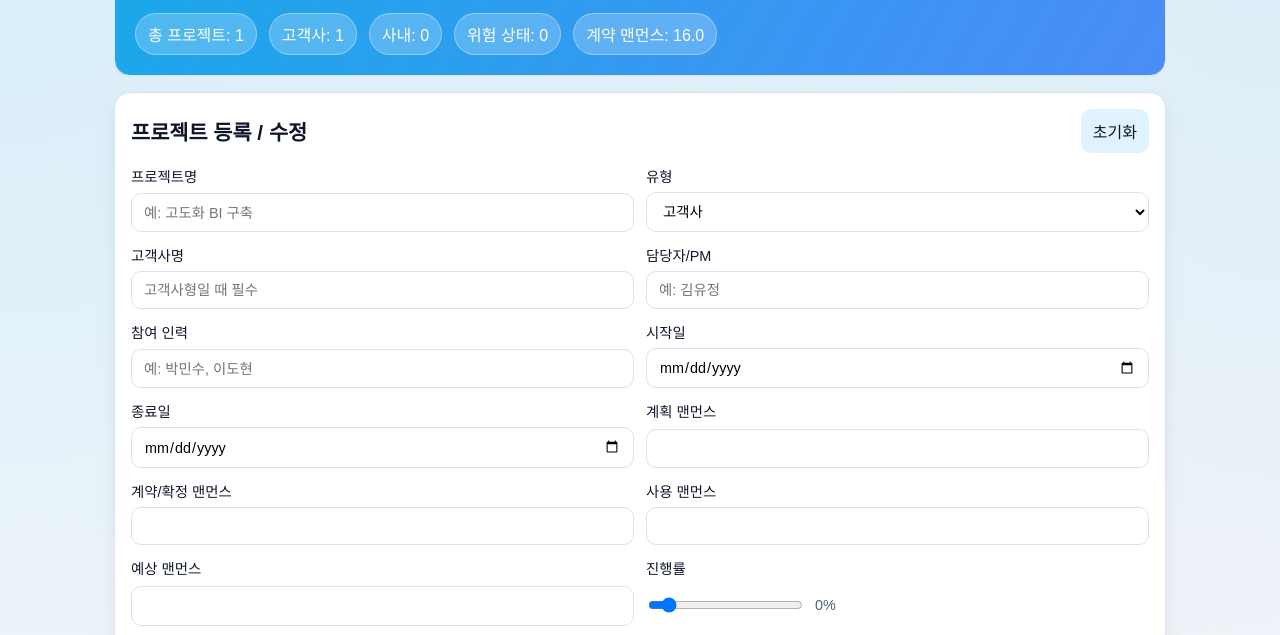
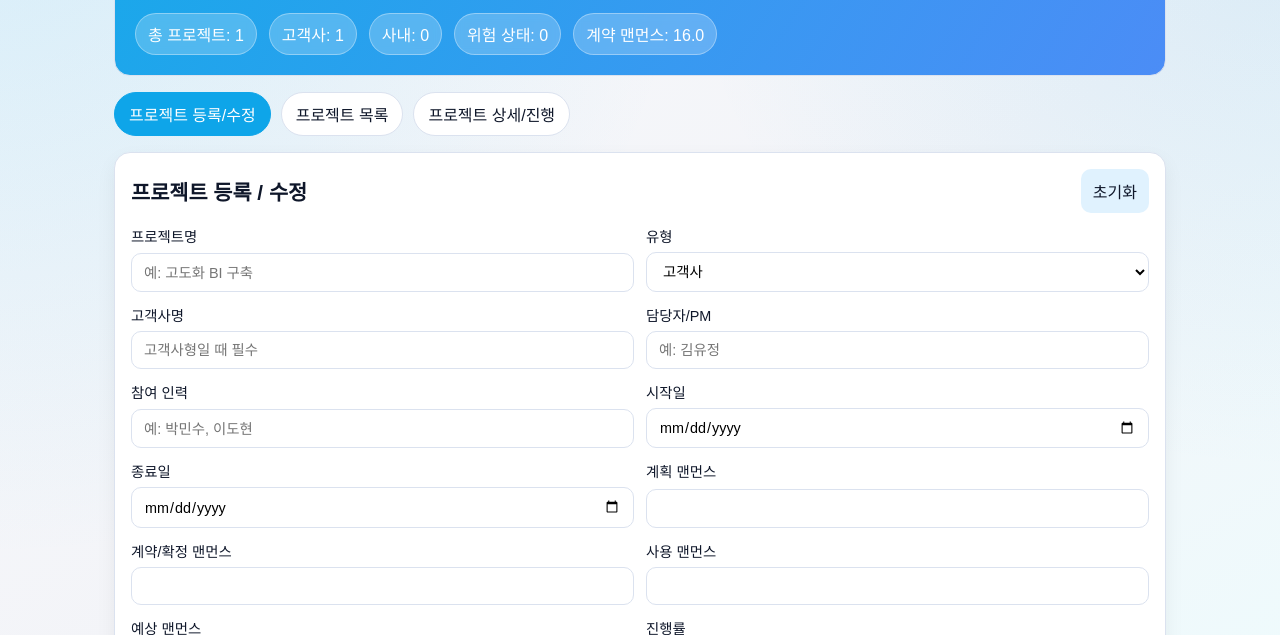
Before and after one commit to yujeong-kim13/projectops, a plain HTML site: page index.html in a window 1280 px wide. Shown: the part 140-775 px from the top of the page. Drawn offline with Linux system fonts and the light colour scheme.

Commit message:
Split ProjectOps UI into navigation-based views
Co-Authored-By: Paperclip <noreply@paperclip.ing>

```diff
--- a/app.js
+++ b/app.js
@@ -3,6 +3,8 @@ const STORAGE_KEY = "projectops.projects.v1";
 const PROJECT_STATUS = ["계획", "진행중", "위험", "완료", "보류"];
 
 const elements = {
+  navTabs: Array.from(document.querySelectorAll(".tab-btn")),
+  viewPanels: Array.from(document.querySelectorAll("[data-view-panel]")),
   form: document.getElementById("project-form"),
   projectId: document.getElementById("project-id"),
   name: document.getElementById("project-name"),
@@ -91,6 +93,7 @@ const demoProject = {
 
 let projects = loadProjects();
 let selectedProjectId = null;
+let currentView = "form";
 
 if (projects.length === 0) {
   projects = [demoProject];
@@ -99,6 +102,7 @@ if (projects.length === 0) {
 
 initDefaults();
 renderAll();
+setView(currentView);
 
 elements.form.addEventListener("submit", onSaveProject);
 elements.resetFormBtn.addEventListener("click", resetForm);
@@ -111,6 +115,9 @@ elements.typeFilter.addEventListener("change", renderList);
 elements.statusFilter.addEventListener("change", renderList);
 elements.updateForm.addEventListener("submit", onSaveUpdate);
 elements.deleteBtn.addEventListener("click", onDeleteProject);
+elements.navTabs.forEach((tab) => {
+  tab.addEventListener("click", () => setView(tab.dataset.view || "form"));
+});
 
 function initDefaults() {
   const today = new Date().toISOString().slice(0, 10);
@@ -193,6 +200,7 @@ function onSaveProject(event) {
   persistProjects();
   resetForm();
   renderAll();
+  setView("list");
 }
 
 function onSaveUpdate(event) {
@@ -231,6 +239,7 @@ function onSaveUpdate(event) {
   const now = new Date().toISOString().slice(0, 10);
   elements.updateDate.value = now;
   syncProgressLabel(elements.updateProgress, elements.updateProgressValue);
+  setView("detail");
 }
 
 function onDeleteProject() {
@@ -252,6 +261,7 @@ function onDeleteProject() {
   persistProjects();
   renderAll();
   resetDetail();
+  setView("list");
 }
 
 function renderAll() {
@@ -405,6 +415,7 @@ function fillFormForEdit(project) {
   syncProgressLabel(elements.progress, elements.progressValue);
   elements.saveBtn.textContent = "수정 저장";
   elements.projectId.scrollIntoView({ behavior: "smooth", block: "start" });
+  setView("form");
 }
 
 function resetForm() {
@@ -420,6 +431,19 @@ function resetDetail() {
   elements.detail.classList.add("hidden");
   elements.updateList.innerHTML = "";
   elements.deleteBtn.disabled = false;
+}
+
+function setView(view) {
+  currentView = view;
+  elements.navTabs.forEach((tab) => {
+    const active = tab.dataset.view === view;
+    tab.classList.toggle("is-active", active);
+    tab.setAttribute("aria-current", active ? "page" : "false");
+  });
+  elements.viewPanels.forEach((panel) => {
+    const show = panel.dataset.viewPanel === view;
+    panel.classList.toggle("hidden", !show);
+  });
 }
 
 function getSelectedProject() {
--- a/index.html
+++ b/index.html
@@ -17,7 +17,13 @@
         <div class="summary" id="summary-box"></div>
       </header>
 
-      <section class="panel">
+      <nav class="nav-tabs" aria-label="프로젝트 메뉴">
+        <button type="button" class="tab-btn is-active" data-view="form">프로젝트 등록/수정</button>
+        <button type="button" class="tab-btn" data-view="list">프로젝트 목록</button>
+        <button type="button" class="tab-btn" data-view="detail">프로젝트 상세/진행</button>
+      </nav>
+
+      <section class="panel view-panel" data-view-panel="form">
         <div class="panel-head">
           <h2>프로젝트 등록 / 수정</h2>
           <button type="button" class="ghost" id="reset-form-btn">초기화</button>
@@ -103,7 +109,7 @@
         </form>
       </section>
 
-      <section class="panel">
+      <section class="panel view-panel hidden" data-view-panel="list">
         <div class="panel-head panel-head--tight">
           <h2>프로젝트 목록</h2>
           <div class="filters">
@@ -125,7 +131,7 @@
         <div class="project-list" id="project-list"></div>
       </section>
 
-      <section class="panel">
+      <section class="panel view-panel hidden" data-view-panel="detail">
         <div class="panel-head">
           <h2>프로젝트 상세</h2>
           <button type="button" id="delete-project-btn" class="ghost danger">선택 프로젝트 삭제</button>
--- a/styles.css
+++ b/styles.css
@@ -73,12 +73,36 @@ body {
   backdrop-filter: blur(4px);
 }
 
+.nav-tabs {
+  display: flex;
+  gap: 10px;
+  flex-wrap: wrap;
+}
+
+.tab-btn {
+  border: 1px solid var(--line);
+  background: #fff;
+  color: var(--text);
+  border-radius: 999px;
+  padding: 9px 14px;
+}
+
+.tab-btn.is-active {
+  background: var(--primary);
+  color: #fff;
+  border-color: var(--primary);
+}
+
 .panel {
   border: 1px solid var(--line);
   border-radius: 16px;
   background: var(--card);
   padding: 16px;
   box-shadow: 0 8px 20px rgba(15, 23, 42, 0.06);
+}
+
+.hidden {
+  display: none !important;
 }
 
 .panel h2 {
```
